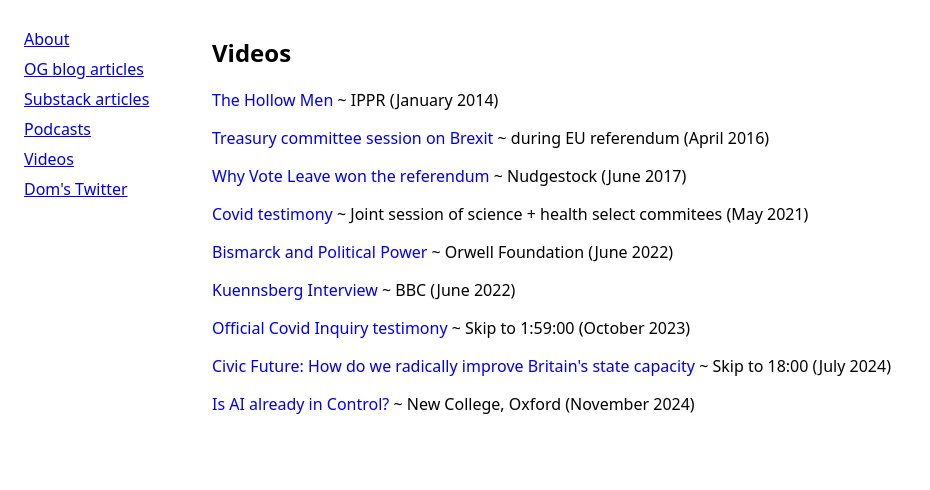
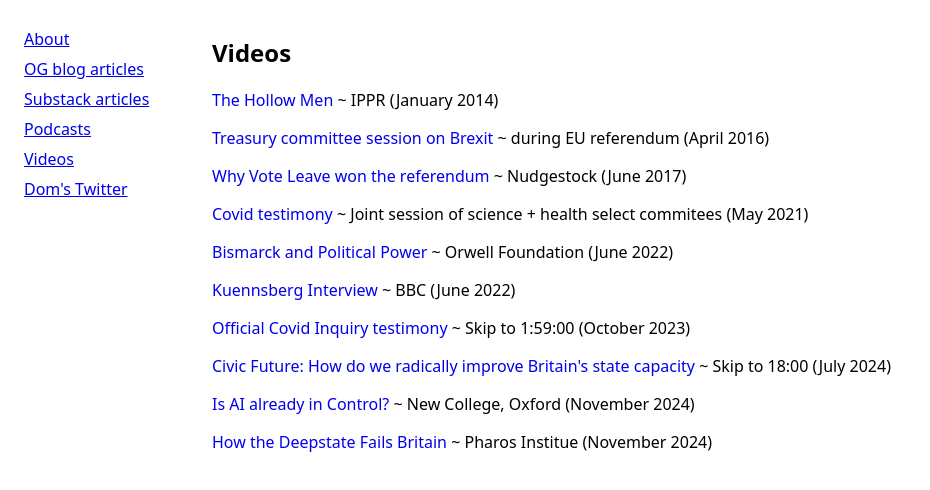
Before and after one commit to luco17/dominic_cummings_reader, an Astro site: page /videos in a window 1280 px wide. Shown: the whole page, without its empty margins (0-930 px from the left). Built offline with nearby package versions, Linux system fonts and the light colour scheme; Astro itself is replaced by a stand-in of ours.

Commit message:
new vid & subbo post

```diff
--- a/src/pages/videos.astro
+++ b/src/pages/videos.astro
@@ -56,6 +56,12 @@
     context: "New College, Oxford",
     date: "November 2024",
   },
+  {
+    link: "https://www.youtube.com/watch?v=5EK3diXgqbI",
+    title: "How the Deepstate Fails Britain",
+    context: "Pharos Institue",
+    date: "November 2024",
+  },
 ];
 ---
 
```
Also changed, not shown: src/data/substack_articles.json (+7 -0 lines).
